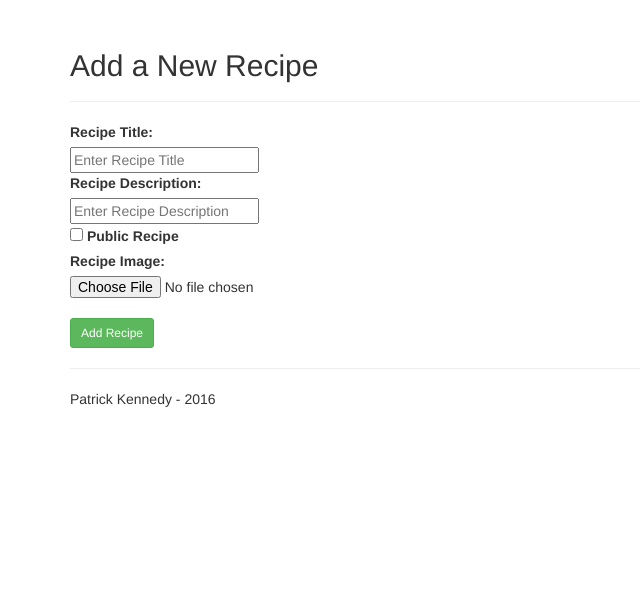
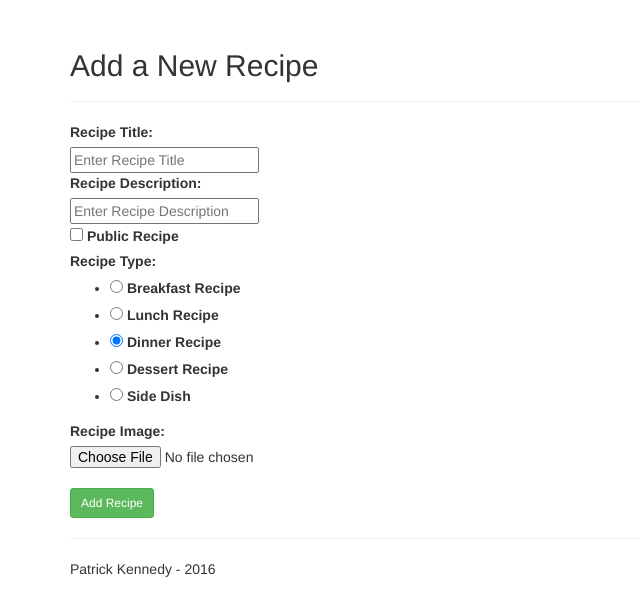
Before and after one commit to PatrickVienne/Docker-Flask-nginx, a Flask app: template project/templates/add_recipe.html in a window 1280 px wide. Shown: the part 51-667 px from the top of the page, without its empty margins (0-640 px from the left). Run offline with Flask 2, Linux system fonts and the light colour scheme; the template is opened without the code that fills it: values that come from a table or form of the project are taken from there, others are empty; some libraries are stand-ins or nearby versions.

Commit message:
Added recipe type to Recipe model

```diff
--- a/project/recipes/forms.py
+++ b/project/recipes/forms.py
@@ -2,7 +2,7 @@
 
 
 from flask_wtf import Form
-from wtforms import StringField, BooleanField
+from wtforms import StringField, BooleanField, RadioField
 from wtforms.validators import DataRequired
 from flask_wtf.file import FileField, FileAllowed, FileRequired
 from project import images
@@ -12,4 +12,11 @@ class AddRecipeForm(Form):
     recipe_title = StringField('Recipe Title', validators=[DataRequired()])
     recipe_description = StringField('Recipe Description', validators=[DataRequired()])
     recipe_public = BooleanField('Public Recipe', default="")
+    recipe_type = RadioField('Recipe Type', validators=[DataRequired()],
+                             choices=[('Breakfast', 'Breakfast Recipe'),
+                                      ('Lunch', 'Lunch Recipe'),
+                                      ('Dinner', 'Dinner Recipe'),
+                                      ('Dessert', 'Dessert Recipe'),
+                                      ('Side', 'Side Dish')],
+                             default='Dinner')
     recipe_image = FileField('Recipe Image', validators=[FileRequired(), FileAllowed(images, 'Images only!')])
--- a/project/templates/add_recipe.html
+++ b/project/templates/add_recipe.html
@@ -13,6 +13,7 @@
       {{ render_field(form.recipe_title, placeholder="Enter Recipe Title") }}
       {{ render_field(form.recipe_description, placeholder="Enter Recipe Description") }}
       {{ render_boolean_field(form.recipe_public) }}
+      {{ render_field(form.recipe_type) }}
       {{ render_field(form.recipe_image) }}
     </dl>
     <button class="btn btn-sm btn-success" type="submit">Add Recipe</button>
```
Also changed, not shown: project/models.py (+9 -2 lines), project/recipes/views.py (+7 -1 lines), project/templates/recipe_detail.html (+10 -1 lines).
